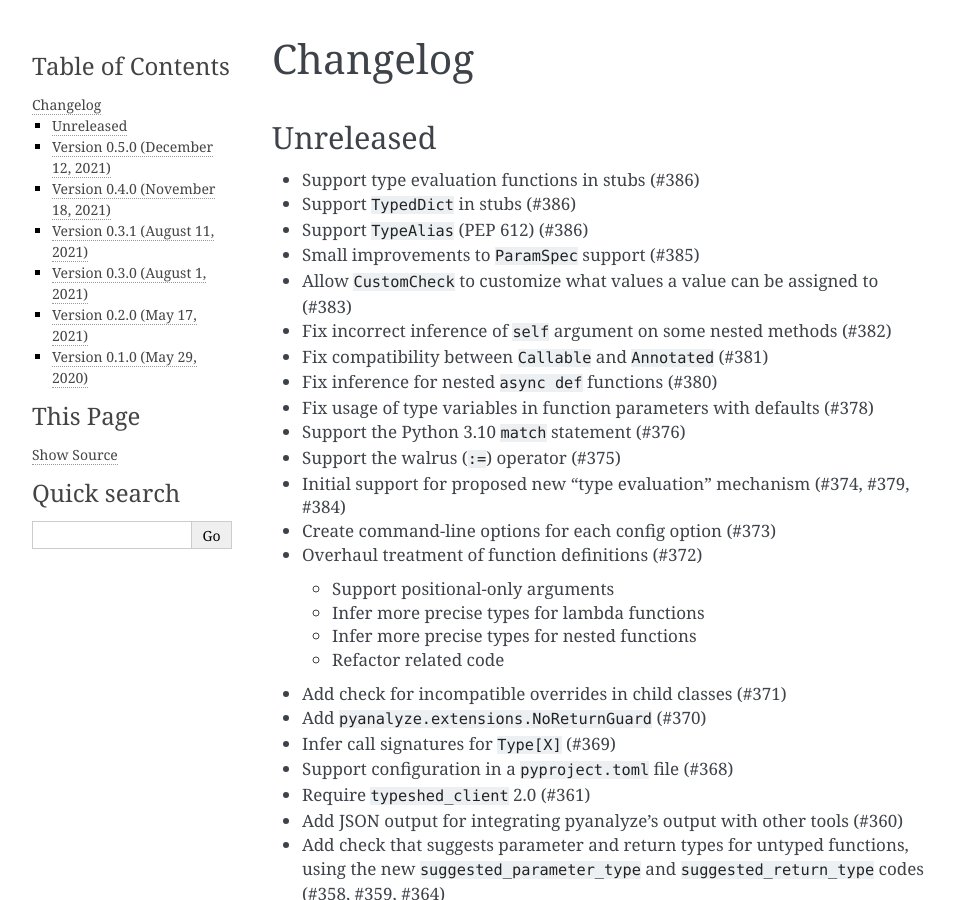
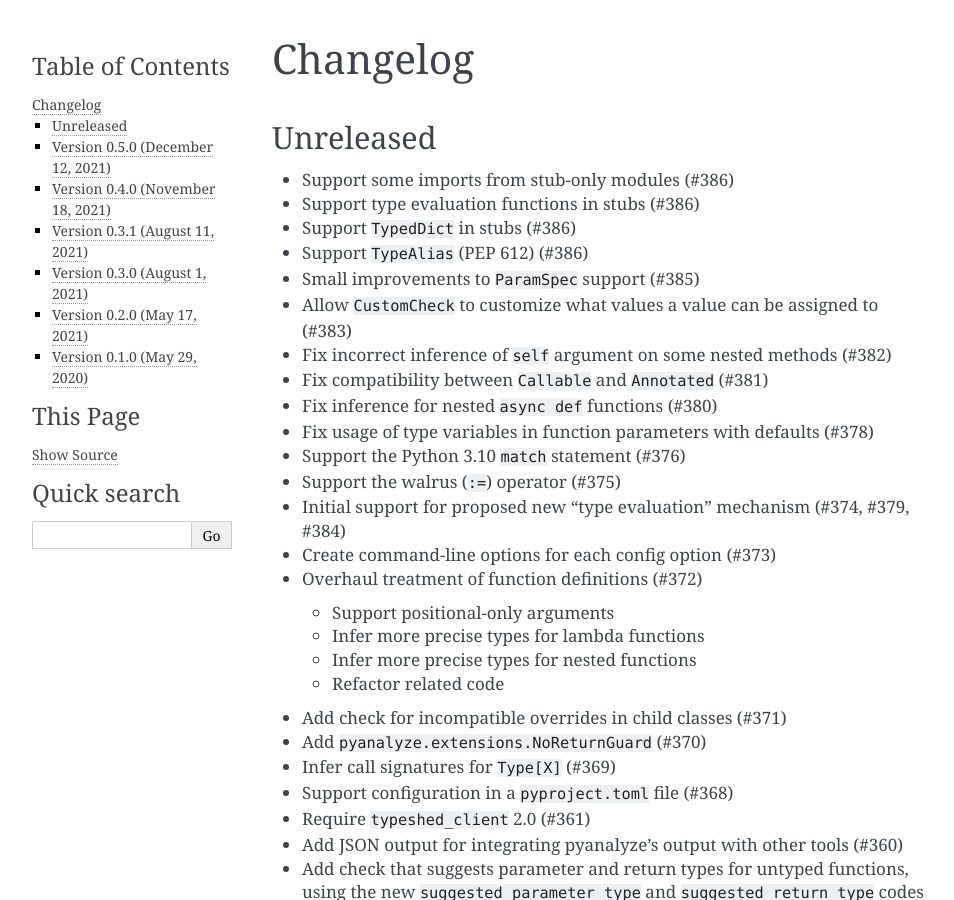
Before and after one commit to quora/pyanalyze, a Sphinx documentation site: the page built from docs/changelog.md, in a window 1280 px wide and 900 px high. Shown: the whole window, without its empty margins (148-1102 px from the left). Built offline with Sphinx 7.4.7, drawn with Linux system fonts in a browser that asks for light colours.

Commit message:
another changelog

```diff
--- a/docs/changelog.md
+++ b/docs/changelog.md
@@ -2,6 +2,7 @@
 
 ## Unreleased
 
+- Support some imports from stub-only modules (#386)
 - Support type evaluation functions in stubs (#386)
 - Support `TypedDict` in stubs (#386)
 - Support `TypeAlias` (PEP 612) (#386)
```
